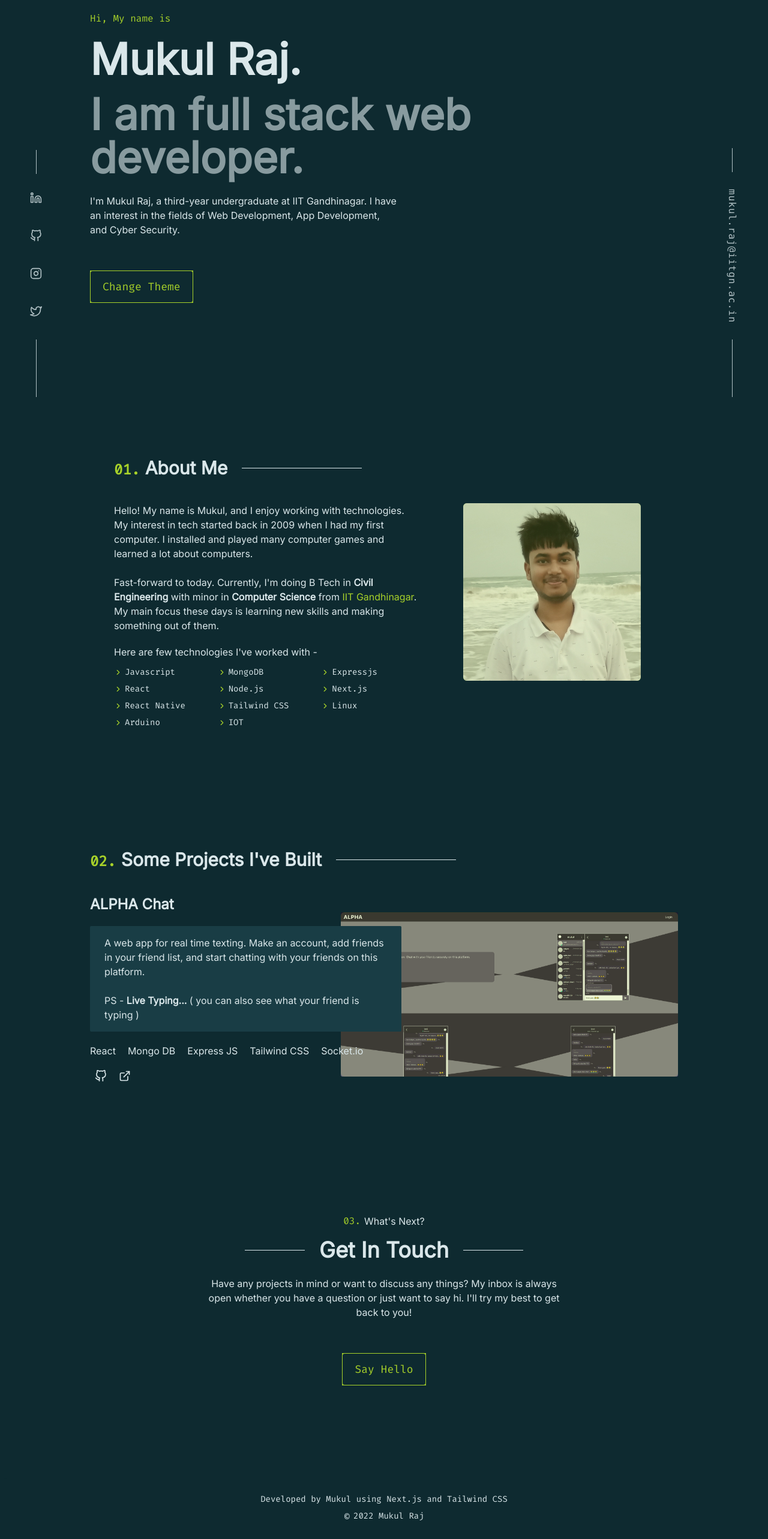
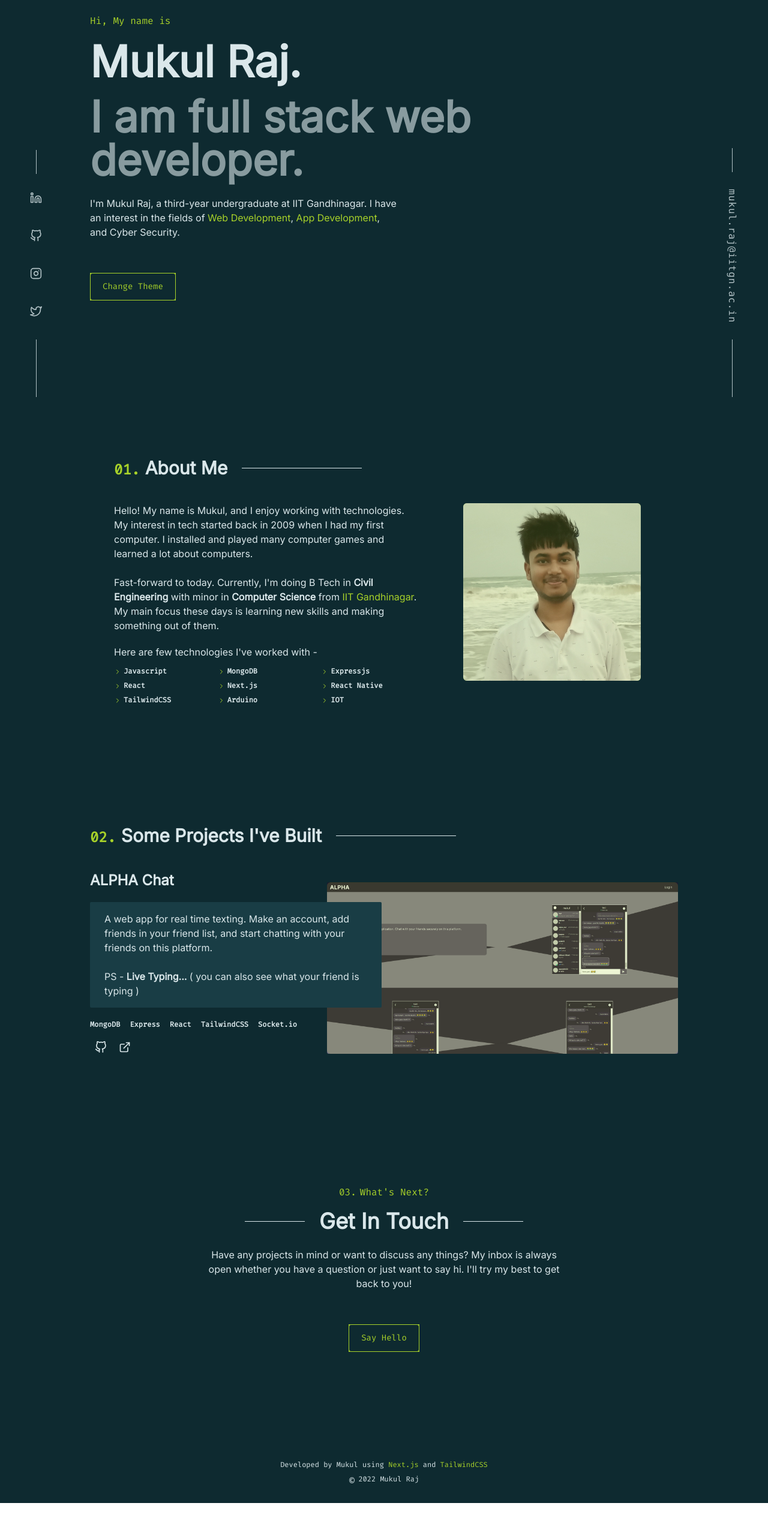
Before and after one commit to mk-mukul/mk-mukul.github.io, a Next.js app: page / in a window 1280 px wide. Shown: the part 138-2704 px from the top of the page at 60% size. After the commit the page ends 2644 px from the top, so only its background shows below. Built offline with nearby package versions, Linux system fonts and the light colour scheme.

Commit message:
fix minor bug

```diff
--- /dev/null
+++ b/components/Button.js
@@ -0,0 +1,15 @@
+import React from "react";
+
+const Button = ({ name }) => {
+    return (
+        <>
+            <div className=" bg-textSecondary">
+                <button className=" border-[1px] bg-bgPrimary py-3 px-5 border-textSecondary text-textSecondary font-fira rounded text-sm hover:opacity-95 transition-all">
+                    {name}
+                </button>
+            </div>
+        </>
+    );
+};
+
+export default Button;
--- a/components/Footer.js
+++ b/components/Footer.js
@@ -1,5 +1,6 @@
 import React from "react";
 import { FiLinkedin, FiGithub, FiInstagram, FiTwitter } from "react-icons/fi";
+import ParaLink from "./ParaLink";
 
 const Footer = () => {
   return (
@@ -12,7 +13,7 @@ const Footer = () => {
               href="https://www.linkedin.com/in/mk-mukul/"
               target="_blank"
               rel="noreferrer"
-              className={`text-textPrimary p-2.5 inline-block hover:text-textSecondary`}
+              className={`text-textPrimary p-2.5 inline-block transition-all hover:text-textSecondary hover:translate-y-[-5px] `}
             >
               <FiLinkedin size={"20px"} />
             </a>
@@ -22,7 +23,7 @@ const Footer = () => {
               href="https://github.com/mk-mukul"
               target="_blank"
               rel="noreferrer"
-              className={`text-textPrimary p-2.5 inline-block hover:text-textSecondary`}
+              className={`text-textPrimary p-2.5 inline-block transition-all hover:text-textSecondary hover:translate-y-[-5px] `}
             >
               <FiGithub size={"20px"} />
             </a>
@@ -32,7 +33,7 @@ const Footer = () => {
               href="https://www.instagram.com/mk_mucool/"
               target="_blank"
               rel="noreferrer"
-              className={`text-textPrimary p-2.5 inline-block hover:text-textSecondary`}
+              className={`text-textPrimary p-2.5 inline-block transition-all hover:text-textSecondary hover:translate-y-[-5px] `}
             >
               <FiInstagram size={"20px"} />
             </a>
@@ -42,7 +43,7 @@ const Footer = () => {
               href="https://twitter.com/mk_mucool"
               target="_blank"
               rel="noreferrer"
-              className={`text-textPrimary p-2.5 inline-block hover:text-textSecondary`}
+              className={`text-textPrimary p-2.5 inline-block transition-all hover:text-textSecondary hover:translate-y-[-5px] `}
             >
               <FiTwitter size={"20px"} />
             </a>
@@ -58,7 +59,7 @@ const Footer = () => {
             href="mailto:mukul.raj@iitgn.ac.in"
             target="_blank"
             rel="noreferrer"
-            className={`text-textPrimary font-mono py-[8px] hover:text-textSecondary px-2.5`}
+            className={`text-textPrimary font-mono py-[8px] transition-all hover:text-textSecondary hover:translate-y-[-5px] px-2.5`}
             style={{ writingMode: "vertical-lr", letterSpacing: "1px" }}
           >
             mukul.raj@iitgn.ac.in
@@ -68,31 +69,16 @@ const Footer = () => {
       </div>
 
       <footer
-        className={` font-fira bg-bgPrimary text-textPrimary px-12 w-full shadow-md`}
+        className={` font-fira text-xs bg-bgPrimary text-textPrimary px-12 w-full shadow-md`}
       >
         <div className="footer py-6 flex flex-col gap-2 justify-center items-center">
-          <p className="text-sm">
+          <p className="">
             Developed by Mukul using{" "}
-            <a
-              className=" hover:text-textSecondary"
-              href="https://nextjs.org/"
-              target="_blank"
-              rel="noopener noreferrer"
-            >
-              Next.js
-            </a>{" "}
-            and{" "}
-            <a
-              className=" hover:text-textSecondary"
-              href="https://tailwindcss.com/"
-              target="_blank"
-              rel="noopener noreferrer"
-            >
-              Tailwind CSS
-            </a>
+            <ParaLink text="Next.js" href="https://nextjs.org/" />
+            {" and "}
+            <ParaLink text="TailwindCSS" href="https://tailwindcss.com/" />
           </p>
-          <p className="flex text-sm">
-            {" "}
+          <p className="flex">
             <span className="pr-1.5 text-base">&copy;</span> 2022 Mukul Raj
           </p>
         </div>
--- a/components/Navbar.js
+++ b/components/Navbar.js
@@ -19,7 +19,7 @@ const Navbar = ({ themes, theme, setTheme }) => {
         <title>Mukul</title>
     </Head> */}
       <header
-        className={`font-mono bg-bgPrimary text-textPrimary z-50 opacity-95 px-12 fixed w-full shadow-md top-0`}
+        className={`font-mono bg-bgPrimary text-textPrimary z-50 opacity-95 px-12 fixed w-full top-0 shadow-md`}
       >
         <nav className="nav py-4 flex justify-between items-center">
           <div>
--- /dev/null
+++ b/components/ParaLink.js
@@ -0,0 +1,18 @@
+import React from 'react'
+
+const ParaLink = ({text, href, className}) => {
+    return (
+        <>
+            <a
+                className={` ${className} text-textSecondary transition-all hover:underline`}
+                href={href}
+                target="_blank"
+                rel="noopener noreferrer"
+            >
+                {text}
+            </a>
+        </>
+    )
+}
+
+export default ParaLink
--- a/pages/_app.js
+++ b/pages/_app.js
@@ -34,11 +34,9 @@ function MyApp({ Component, pageProps }) {
     "MongoDB",
     "Expressjs",
     "React",
-    "Node.js",
     "Next.js",
     "React Native",
-    "Tailwind CSS",
-    "Linux",
+    "TailwindCSS",
     "Arduino",
     "IOT",
   ];
--- a/pages/index.js
+++ b/pages/index.js
@@ -3,16 +3,20 @@ import Link from "next/link";
 import mukul from "../assets/images/mukul.jpeg";
 import website_alpha from "../assets/images/website_alpha.png";
 import { FiGithub, FiExternalLink, FiChevronRight } from "react-icons/fi";
+import Button from "../components/Button";
+import ParaLink from "../components/ParaLink";
 
 export default function Home({ skills, theme, themes, setTheme }) {
   const changeTheme = () => {
     for (let i = 0; i < themes.length; i++) {
       const code = themes[i].code;
       if (code == theme) {
-        (i >= themes.length - 1) ? setTheme(themes[0].code) : setTheme(themes[i + 1].code);
+        i >= themes.length - 1
+          ? setTheme(themes[0].code)
+          : setTheme(themes[i + 1].code);
       }
     }
-  }
+  };
   return (
     <>
       <div id="content" className={`bg-bgPrimary text-textPrimary`}>
@@ -32,17 +36,21 @@ export default function Home({ skills, theme, themes, setTheme }) {
             <div className="max-w-lg pt-6">
               <p>
                 I&apos;m Mukul Raj, a third-year undergraduate at IIT
-                Gandhinagar. I have an interest in the fields of Web
-                Development, App Development, and Cyber Security.
+                Gandhinagar. I have an interest in the fields of{" "}
+                <ParaLink
+                  text="Web Development"
+                  href="https://mk-mukul.github.io/website_alpha/"
+                />
+                {", "}
+                <ParaLink
+                  text="App Development"
+                  href="https://github.com/mk-mukul/shoppily"
+                />
+                , and Cyber Security.
               </p>
             </div>
-            <a
-              className=" mt-14 bg-textSecondary"
-              onClick={() => changeTheme()}
-            >
-              <button className=" border-[1px] bg-bgPrimary hover:opacity-95 py-3 px-5 border-textSecondary text-textSecondary font-fira rounded text-lg">
-                Change Theme
-              </button>
+            <a className=" mt-14" onClick={() => changeTheme()}>
+              <Button name="Change Theme" />
             </a>
           </section>
 
@@ -67,42 +75,39 @@ export default function Home({ skills, theme, themes, setTheme }) {
               style={{ gridTemplateColumns: "3fr 2fr" }}
             >
               <div>
-                Hello&#33; My name is Mukul, and I enjoy working with technologies. My interest in tech started back in 2009 when I had my first computer. I installed and played many computer games and learned a lot about computers.
+                Hello&#33; My name is Mukul, and I enjoy working with
+                technologies. My interest in tech started back in 2009 when I
+                had my first computer. I installed and played many computer
+                games and learned a lot about computers.
                 <br />
                 <br />
-                Fast-forward to today. Currently, I&apos;m doing B Tech in <b>Civil Engineering</b> with minor in <b>Computer Science</b> from <a className=" text-textSecondary" href="https://iitgn.ac.in/" target="_blank" rel="noopener noreferrer">IIT Gandhinagar</a>. My main focus these days is learning new skills and making something out of them.
+                Fast-forward to today. Currently, I&apos;m doing B Tech in{" "}
+                <b>Civil Engineering</b> with minor in <b>Computer Science</b>{" "}
+                from{" "}
+                <>
+                  <ParaLink
+                    text="IIT Gandhinagar"
+                    href="https://iitgn.ac.in/"
+                  />
+                </>
+                . My main focus these days is learning new skills and making
+                something out of them.
                 <br />
-                {/* <br /> */}
-                {/* <ul>
-                  <li className="relative">
-                    <Dot />
-                    <p className=" pl-4">I&apos;m an Indian</p>
-                  </li>
-                  <li className="relative">
-                    <Dot />
-                    <p className=" pl-4">
-                      Most used line of code{" "}
-                      <i className="rounded-sm px-1 py-0.5 opacity-75">
-                        git commit -m &quot;Initial Commit&quot;
-                      </i>
-                    </p>
-                  </li>
-                  <li className="relative">
-                    <Dot />
-                    <p className=" pl-4">Fun fact: I love pizza</p>
-                  </li>
-                </ul> */}
                 <div>
-                  <h3 className=" mt-5">Here are few technologies I&apos;ve worked with - </h3>
-                  <ul className="grid grid-cols-3 font-fira gap-2 pt-3 text-sm">
-                    {
-                      skills.map((val) => {
-                        return (
-                          <li key={val} className="flex"><span className=" pt-[3px] pr-1 text-textSecondary"><FiChevronRight /></span><p className="">{val}</p></li>
-                        )
-                      })
-                    }
-
+                  <h3 className=" mt-5">
+                    Here are few technologies I&apos;ve worked with -{" "}
+                  </h3>
+                  <ul className="grid grid-cols-3 font-fira font-bold gap-2 pt-3 text-xs">
+                    {skills.map((val) => {
+                      return (
+                        <li key={val} className="flex">
+                          <span className=" pt-[3px] pr-1 text-textSecondary">
+                            <FiChevronRight />
+                          </span>
+                          <p className="">{val}</p>
+                        </li>
+                      );
+                    })}
                   </ul>
                 </div>
               </div>
@@ -148,15 +153,15 @@ export default function Home({ skills, theme, themes, setTheme }) {
                       friends on this platform.
                       <br />
                       <br />
-                      PS - <b>Live Typing...</b> &#40; you can also
-                      see what your friend is typing &#41;
+                      PS - <b>Live Typing...</b> &#40; you can also see what
+                      your friend is typing &#41;
                     </p>
                   </div>
-                  <ul className="flex gap-5">
+                  <ul className="flex font-fira font-bold text-xs gap-4">
+                    <li>MongoDB</li>
+                    <li>Express</li>
                     <li>React</li>
-                    <li>Mongo DB</li>
-                    <li>Express JS</li>
-                    <li>Tailwind CSS</li>
+                    <li>TailwindCSS</li>
                     <li>Socket.io</li>
                   </ul>
                   <div className="flex gap-1 text-xl py-3">
@@ -180,7 +185,12 @@ export default function Home({ skills, theme, themes, setTheme }) {
                 </div>
               </div>
               <div className="flex justify-left">
-                <a className="flex flex-col h-min self-center rounded-md cursor-pointer bg-textSecondary" href="https://mk-mukul.github.io/website_alpha/" target="_blank" rel="noopener noreferrer">
+                <a
+                  className="flex flex-col h-min self-center rounded-md cursor-pointer bg-textSecondary"
+                  href="https://mk-mukul.github.io/website_alpha/"
+                  target="_blank"
+                  rel="noopener noreferrer"
+                >
                   <Image
                     className="rounded-sm opacity-[80%] hover:opacity-[100%]"
                     width={600}
@@ -197,29 +207,31 @@ export default function Home({ skills, theme, themes, setTheme }) {
             id="contact"
             className="mx-auto py-[100px] flex flex-col justify-center items-start max-w-[600px]"
           >
-            <h3 className=" w-full flex justify-center"><span className=" text-textSecondary font-fira mr-1.5">03.</span>What&apos;s Next?</h3>
+            <h1 className=" w-full flex text-textSecondary font-fira justify-center">
+              <span className="  mr-1.5">03.</span>
+              What&apos;s Next?
+            </h1>
             <div className="flex justify-center w-full mt-4 mb-6">
               <div
                 className={`mx-6 w-[100px] h-[1px] self-center bg-textPrimary`}
               ></div>
-              <h1 className="text-4xl font-bold">Get In Touch</h1>
+              <h2 className="text-4xl font-bold">Get In Touch</h2>
               <div
                 className={`mx-6 w-[100px] h-[1px] self-center bg-textPrimary`}
               ></div>
             </div>
             <div className="flex w-full justify-center text-center">
-              Have any projects in mind or want to discuss any things? My inbox is always open whether you have a question or just want to say hi. I&apos;ll try my best to get back to you&#33;
+              Have any projects in mind or want to discuss any things? My inbox
+              is always open whether you have a question or just want to say hi.
+              I&apos;ll try my best to get back to you&#33;
             </div>
             <div className="flex justify-center w-full py-14">
               <a
-                className=" bg-textSecondary"
                 href="mailto:mukul.raj@iitgn.ac.in"
                 target="_blank"
                 rel="noopener noreferrer"
               >
-                <button className=" border-[1px] bg-bgPrimary hover:opacity-95 py-3 px-5 border-textSecondary text-textSecondary font-fira rounded text-lg">
-                  Say Hello
-                </button>
+                <Button name="Say Hello" />
               </a>
             </div>
           </section>
@@ -234,3 +246,25 @@ const Dot = () => {
     <div className={`absolute top-2 bg-textPrimary w-2 h-2 rounded-full`}></div>
   );
 };
+
+{
+  /* <ul>
+      <li className="relative">
+        <Dot />
+        <p className=" pl-4">I&apos;m an Indian</p>
+      </li>
+      <li className="relative">
+        <Dot />
+        <p className=" pl-4">
+          Most used line of code{" "}
+          <i className="rounded-sm px-1 py-0.5 opacity-75">
+            git commit -m &quot;Initial Commit&quot;
+          </i>
+        </p>
+      </li>
+      <li className="relative">
+        <Dot />
+        <p className=" pl-4">Fun fact: I love pizza</p>
+      </li>
+    </ul> */
+}
```
